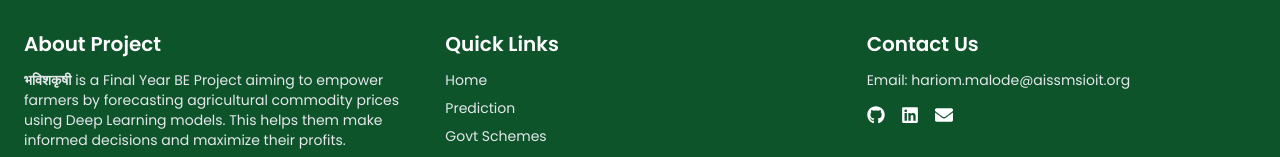
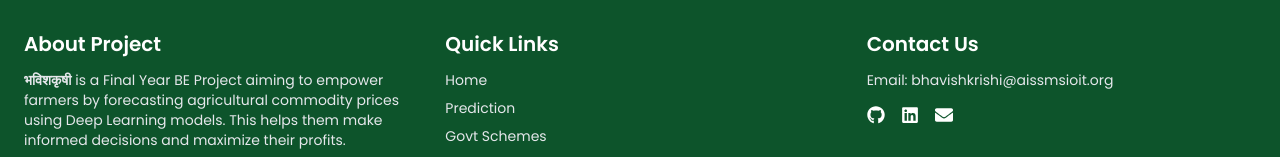
Before and after one commit to abhishekpaturkar/final, a React (Vite) app in the folder Frontend/: page / in a window 1280 px wide. Shown: the part 1128-1285 px from the top of the page. Built offline with nearby package versions, Linux system fonts and the light colour scheme.

Commit message:
fix/email-in-footer

```diff
--- a/Frontend/src/Components/Footer.jsx
+++ b/Frontend/src/Components/Footer.jsx
@@ -57,7 +57,7 @@ const Footer = () => {
 							href="mailto:mailto:hariom.malode@aissmsioit.org"
 							className="hover:underline"
 						>
-							hariom.malode@aissmsioit.org
+							bhavishkrishi@aissmsioit.org
 						</a>
 					</p>
 					<div className="flex space-x-4 text-lg">
```
